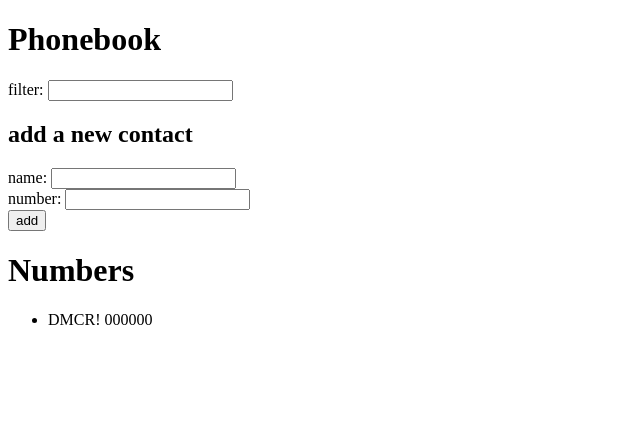
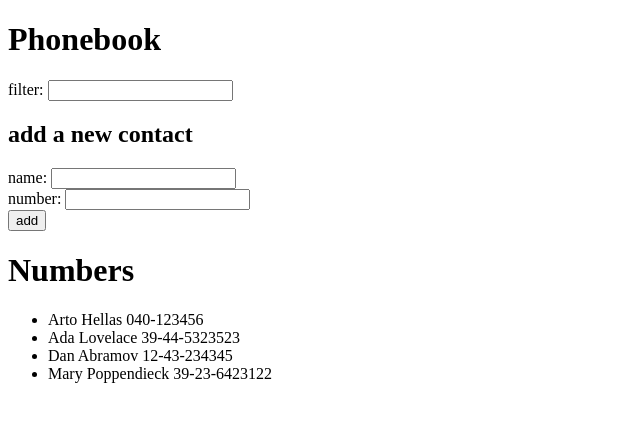
Before and after one commit to dmcr/FullStackOpenFrontEnds, a React (Create React App) app in the folder phonebook/: page / in a window 1280 px wide. Shown: the top 422 px of the page, without its empty margins (0-640 px from the left). Built offline with nearby package versions, Linux system fonts and the light colour scheme; data requests are answered from the project's data file.

Commit message:
added json-server to mimick backend api to fetch initial app state. Promise is using the axios library also added.

```diff
--- /dev/null
+++ b/phonebook/db.json
@@ -0,0 +1,24 @@
+{
+    "persons":[
+      {
+        "name": "Arto Hellas",
+        "number": "040-123456",
+        "id": 1
+      },
+      {
+        "name": "Ada Lovelace",
+        "number": "39-44-5323523",
+        "id": 2
+      },
+      {
+        "name": "Dan Abramov",
+        "number": "12-43-234345",
+        "id": 3
+      },
+      {
+        "name": "Mary Poppendieck",
+        "number": "39-23-6423122",
+        "id": 4
+      }
+    ]
+  }
--- a/phonebook/src/App.js
+++ b/phonebook/src/App.js
@@ -1,14 +1,21 @@
-import React, {useState} from 'react';
+import React, {useState, useEffect} from 'react';
 import Filter from './components/Filter'
 import Numbers from './components/Numbers'
 import NewContact from './components/NewContact'
+import axios from 'axios'
 
 const App = () => {
-  const [ persons, setPersons] = useState([
-    { name: 'DMCR!', number: '000000'}
-  ])
+  const [ persons, setPersons] = useState([])
   const [ newPerson, setNewPerson ] = useState({name:'',number:''})
   const [ filter, setFilter] = useState('')
+
+  useEffect(() => {
+    axios
+      .get('http://localhost:3001/persons')
+      .then(response => {
+        setPersons(response.data)
+      })
+  }, [])
 
   const addPerson = (event) => {
     event.preventDefault()
```
Also changed, not shown: phonebook/package.json (+6 -1 lines), 1 other file (tests, documents, lock files or other folders).
